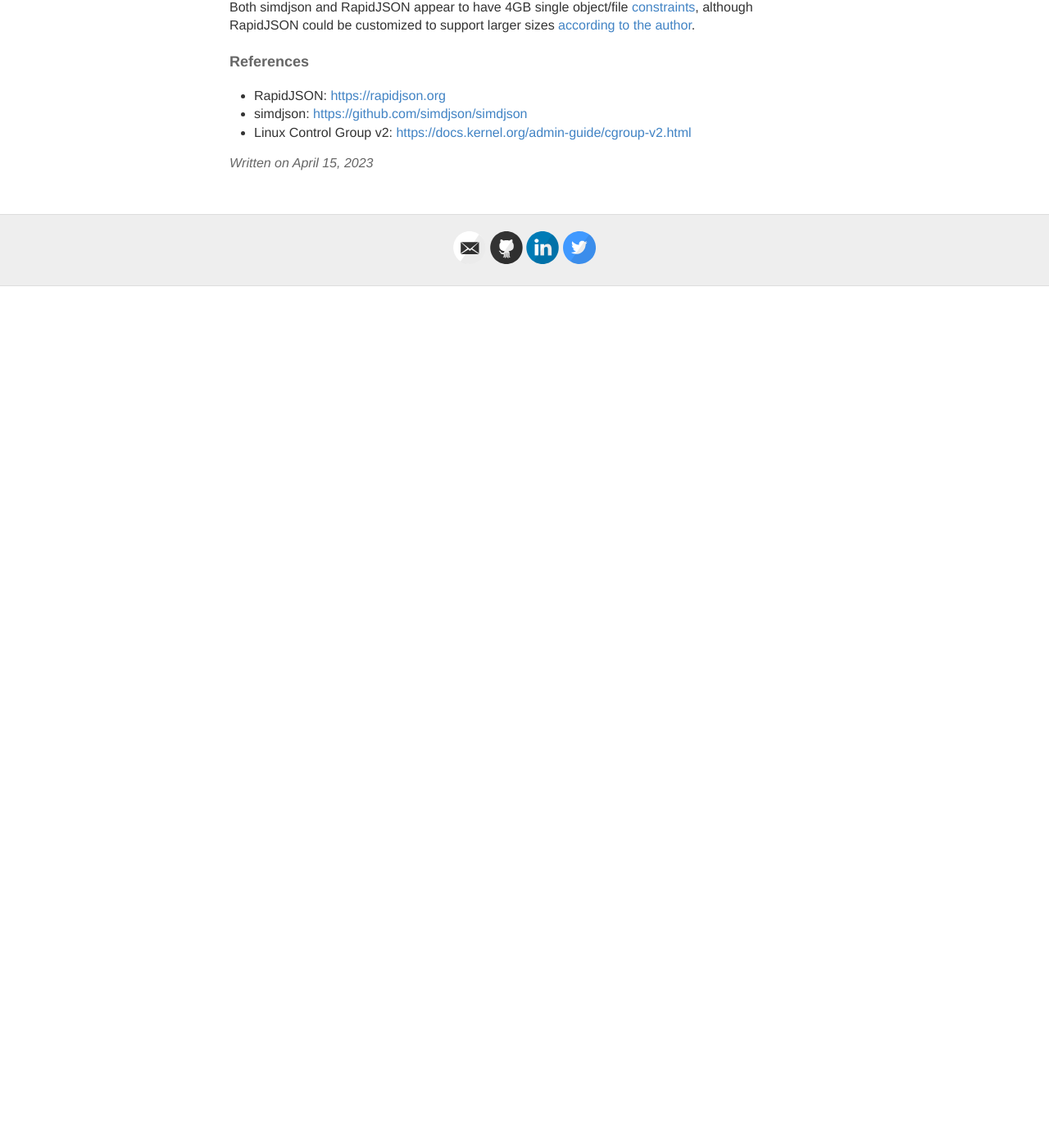
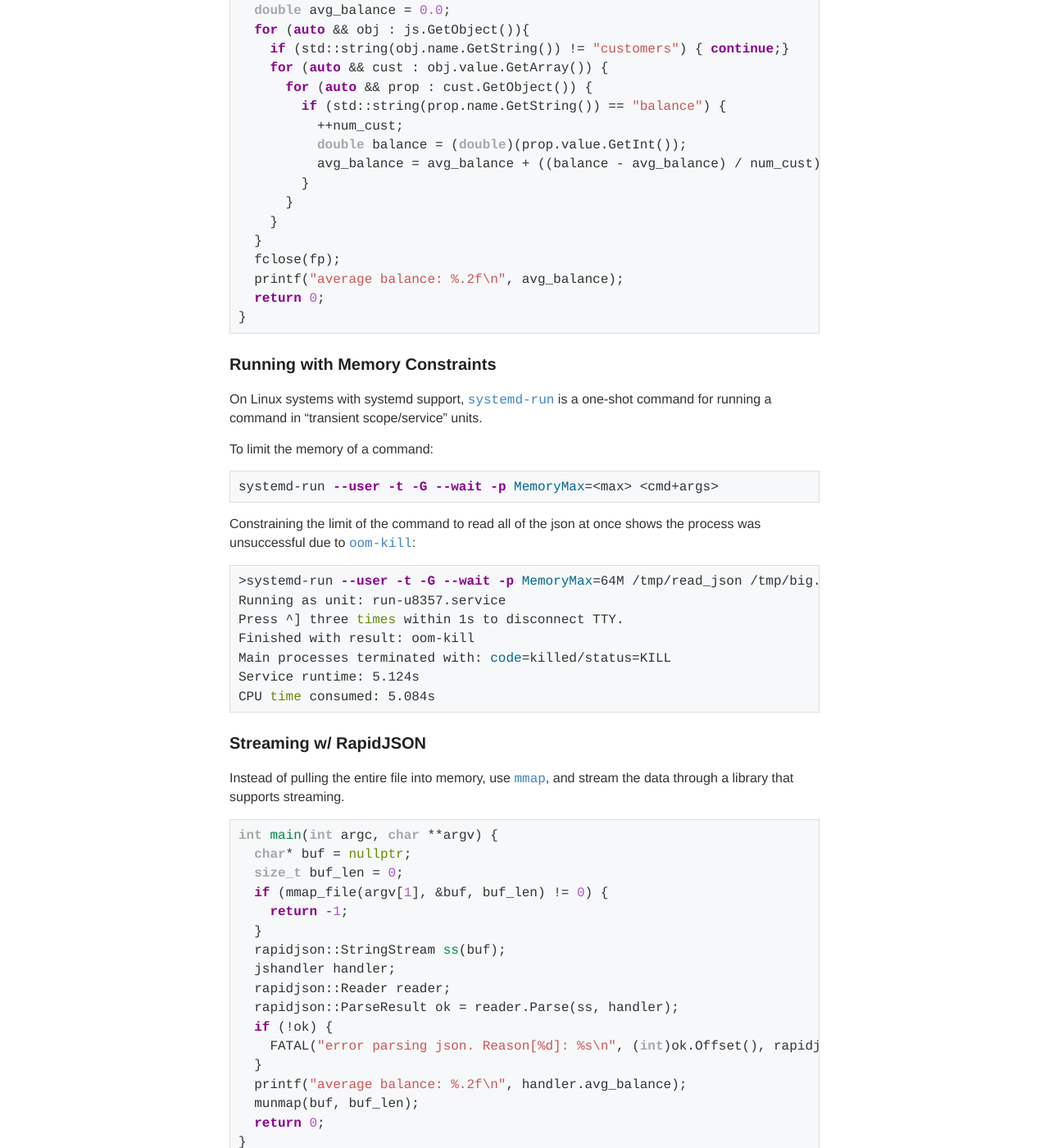
Before and after one commit to tinselcity/tinselcity.github.io, a Jekyll site: the page built from _posts/2023-4-15-Large-Json-Stream.md, in a window 1280 px wide and 1400 px high, scrolled down 847 px. Shown: the whole window at 82% size. Built offline with Jekyll 4.4.1, drawn with Linux system fonts in a browser that asks for light colours; before the commit the page ends 1196 px from its top, so only the background shows below that; some of the changed text lies outside the part shown.

Commit message:
placeholders.

````diff
--- a/_posts/2023-4-15-Large-Json-Stream.md
+++ b/_posts/2023-4-15-Large-Json-Stream.md
@@ -5,14 +5,135 @@ title: Reading large JSON files with memory constraints
 
 SUMMARY (TODO)
 
-### Streaming w/ RapidJSON
-
-TODO
-
+A basic reader in RapidJSON could look like:
+```cpp
+#define FATAL(...) do { fprintf(stderr, __VA_ARGS__); return -1;} while(0)
+int main(int argc, char **argv) {
+  FILE* fp = fopen(argv[1], "rb");
+  if (fp == nullptr) {
+    FATAL("error opening file: %s. Reason: %s\n",
+      argv[1], strerror(errno));
+  }
+  char rbuf[65536];
+  rapidjson::FileReadStream is(fp, rbuf, sizeof(rbuf));
+  rapidjson::Document js;
+  rapidjson::ParseResult ok = js.ParseStream(is);
+  if (!ok) {
+    FATAL("error parsing json. Reason[%d]: %s\n",
+      (int)ok.Offset(), rapidjson::GetParseError_En(ok.Code()));
+  }
+  double num_cust = 0;
+  double avg_balance = 0.0;
+  for (auto && obj : js.GetObject()){
+    if (std::string(obj.name.GetString()) != "customers") { continue;}
+    for (auto && cust : obj.value.GetArray()) {
+      for (auto && prop : cust.GetObject()) {
+        if (std::string(prop.name.GetString()) == "balance") {
+          ++num_cust;
+          double balance = (double)(prop.value.GetInt());
+          avg_balance = avg_balance + ((balance - avg_balance) / num_cust);
+        }
+      }
+    }
+  }
+  fclose(fp);
+  printf("average balance: %.2f\n", avg_balance);
+  return 0;
+}
+```
 
 ### Running with Memory Constraints
 
-TODO
+On Linux systems with systemd support, [`systemd-run`](https://manpages.ubuntu.com/manpages/jammy/man1/systemd-run.1.html) is a one-shot command for running a command in "transient scope/service" units.
+
+To limit the memory of a command:
+```sh
+systemd-run --user -t -G --wait -p MemoryMax=<max> <cmd+args>
+```
+
+Constraining the limit of the command to read all of the json at once shows the process was unsuccessful due to [`oom-kill`](https://www.kernel.org/doc/gorman/html/understand/understand016.html):
+
+```sh
+>systemd-run --user -t -G --wait -p MemoryMax=64M /tmp/read_json /tmp/big.json
+Running as unit: run-u8357.service
+Press ^] three times within 1s to disconnect TTY.
+Finished with result: oom-kill
+Main processes terminated with: code=killed/status=KILL
+Service runtime: 5.124s
+CPU time consumed: 5.084s
+```
+
+### Streaming w/ RapidJSON
+
+Instead of pulling the entire file into memory, use [`mmap`](https://man7.org/linux/man-pages/man2/mmap.2.html), and stream the data through a library that supports streaming.
+
+```cpp
+int main(int argc, char **argv) {
+  char* buf = nullptr;
+  size_t buf_len = 0;
+  if (mmap_file(argv[1], &buf, buf_len) != 0) {
+    return -1;
+  }
+  rapidjson::StringStream ss(buf);
+  jshandler handler;
+  rapidjson::Reader reader;
+  rapidjson::ParseResult ok = reader.Parse(ss, handler);
+  if (!ok) {
+    FATAL("error parsing json. Reason[%d]: %s\n", (int)ok.Offset(), rapidjson::GetParseError_En(ok.Code()));
+  }
+  printf("average balance: %.2f\n", handler.avg_balance);
+  munmap(buf, buf_len);
+  return 0;
+}
+```
+
+This isn't a robust approach, but the reader can perform aggregations based on filters or keys.  In this case searching for `"balance"` fields in individual objects.
+
+```cpp
+struct jshandler {
+  bool Int(int i) { avg_more((int)i); return true; }
+  bool Uint(unsigned u) { avg_more((int)u); return true; }
+  // mapping key balance -> avg calculation
+  bool Key(const char* str, rapidjson::SizeType length, bool copy) {
+    if (std::string(str, length) == "balance") {
+      balance_flag = true;
+    }
+    return true;
+  }
+  // recalc mean and unset balance flag
+  void avg_more(int val) {
+    ++num_cust;
+    avg_balance = avg_balance + ((val- avg_balance) / num_cust);
+    balance_flag = false;
+  }
+  bool balance_flag;
+  double num_cust;
+  double avg_balance;
+};
+```
+
+#### Results
+
+Running the streaming version of the JSON reader w/ memory limits:
+```sh
+>systemd-run --user -t -G --wait -p MemoryMax=64M /tmp/read_json_stream /tmp/big.json
+Running as unit: run-u8358.service
+Press ^] three times within 1s to disconnect TTY.
+average balance: 494901.69
+Finished with result: success
+Main processes terminated with: code=exited/status=0
+Service runtime: 3.352s
+CPU time consumed: 3.344s
+```
+
+Just as a sanity check verifying results against std reader w/o memory limits:
+```sh
+>./read_json /tmp/big.json
+average balance: 494901.69
+```
+
+Links to code:
+[https://github.com/tinselcity/experiments/tree/master/big_json](https://github.com/tinselcity/experiments/tree/master/big_json)
 
 ### Notes
 
@@ -27,3 +148,4 @@ Both simdjson and RapidJSON appear to have 4GB single object/file [constraints](
 - RapidJSON: [https://rapidjson.org](https://rapidjson.org/)
 - simdjson: [https://github.com/simdjson/simdjson](https://github.com/simdjson/simdjson)
 - Linux Control Group v2: [https://docs.kernel.org/admin-guide/cgroup-v2.html](https://docs.kernel.org/admin-guide/cgroup-v2.html)
+- Linux Page Cache Tutorial: [https://biriukov.dev/docs/page-cache/6-cgroup-v2-and-page-cache/](https://biriukov.dev/docs/page-cache/6-cgroup-v2-and-page-cache/)
````
